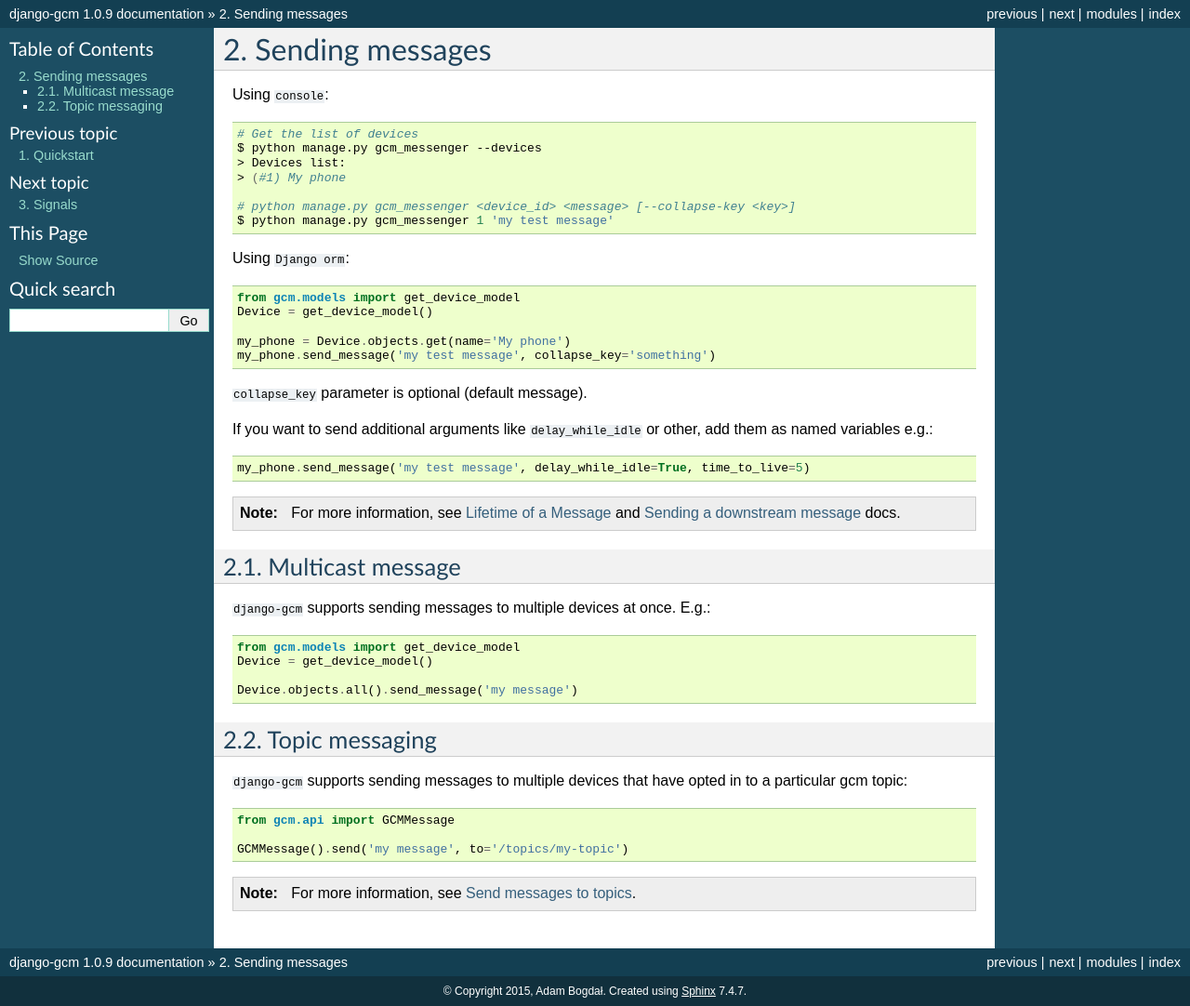
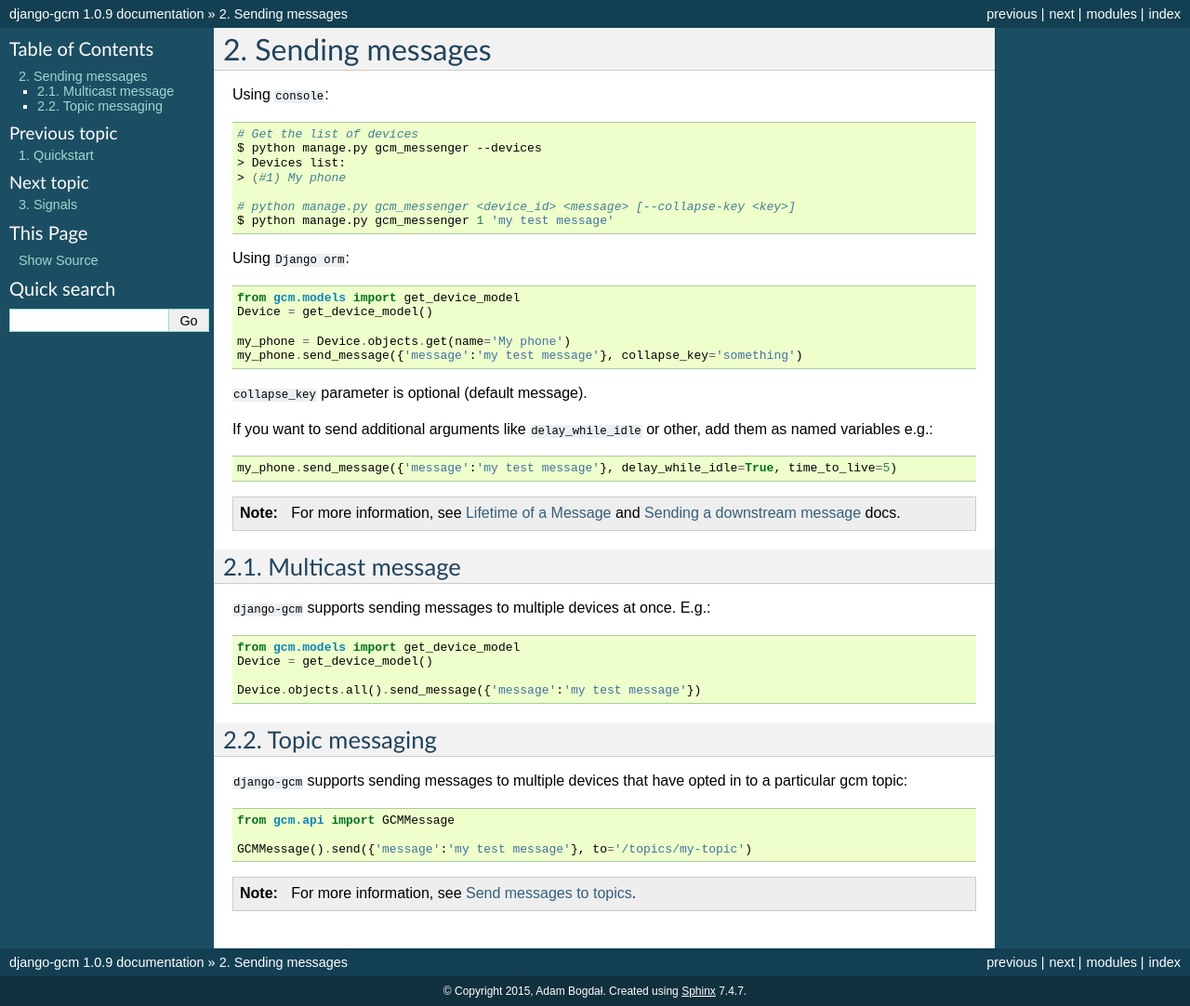
Before and after one commit to bogdal/django-gcm, a Sphinx documentation site: the page built from docs/sending_messages.rst, in a window 1280 px wide. Shown: the whole page at 93% size. Built offline with Sphinx 7.4.7, drawn with Linux system fonts in a browser that asks for light colours.

Commit message:
Updated the message body of the gcm send
I changed
``my_phone.send_message('my test message', collapse_key='something')``

to
``my_phone.send_message({'message':'my test message'}, collapse_key='something')``

```diff
--- a/docs/sending_messages.rst
+++ b/docs/sending_messages.rst
@@ -19,13 +19,13 @@
     Device = get_device_model()
 
     my_phone = Device.objects.get(name='My phone')
-    my_phone.send_message('my test message', collapse_key='something')
+    my_phone.send_message({'message':'my test message'}, collapse_key='something')
 
 ``collapse_key`` parameter is optional (default message).
 
 If you want to send additional arguments like ``delay_while_idle`` or other, add them as named variables e.g.::
 
-    my_phone.send_message('my test message', delay_while_idle=True, time_to_live=5)
+    my_phone.send_message({'message':'my test message'}, delay_while_idle=True, time_to_live=5)
 
 .. _Lifetime of a Message: https://developer.android.com/google/gcm/server.html#lifetime
 .. _Sending a downstream message: https://developer.android.com/google/gcm/server-ref.html#send-downstream
@@ -41,7 +41,7 @@
     from gcm.models import get_device_model
     Device = get_device_model()
 
-    Device.objects.all().send_message('my message')
+    Device.objects.all().send_message({'message':'my test message'})
 
 
 Topic messaging
@@ -51,7 +51,7 @@
 
     from gcm.api import GCMMessage
 
-    GCMMessage().send('my message', to='/topics/my-topic')
+    GCMMessage().send({'message':'my test message'}, to='/topics/my-topic')
 
 .. _Send messages to topics: https://developers.google.com/cloud-messaging/topic-messaging
 
```
